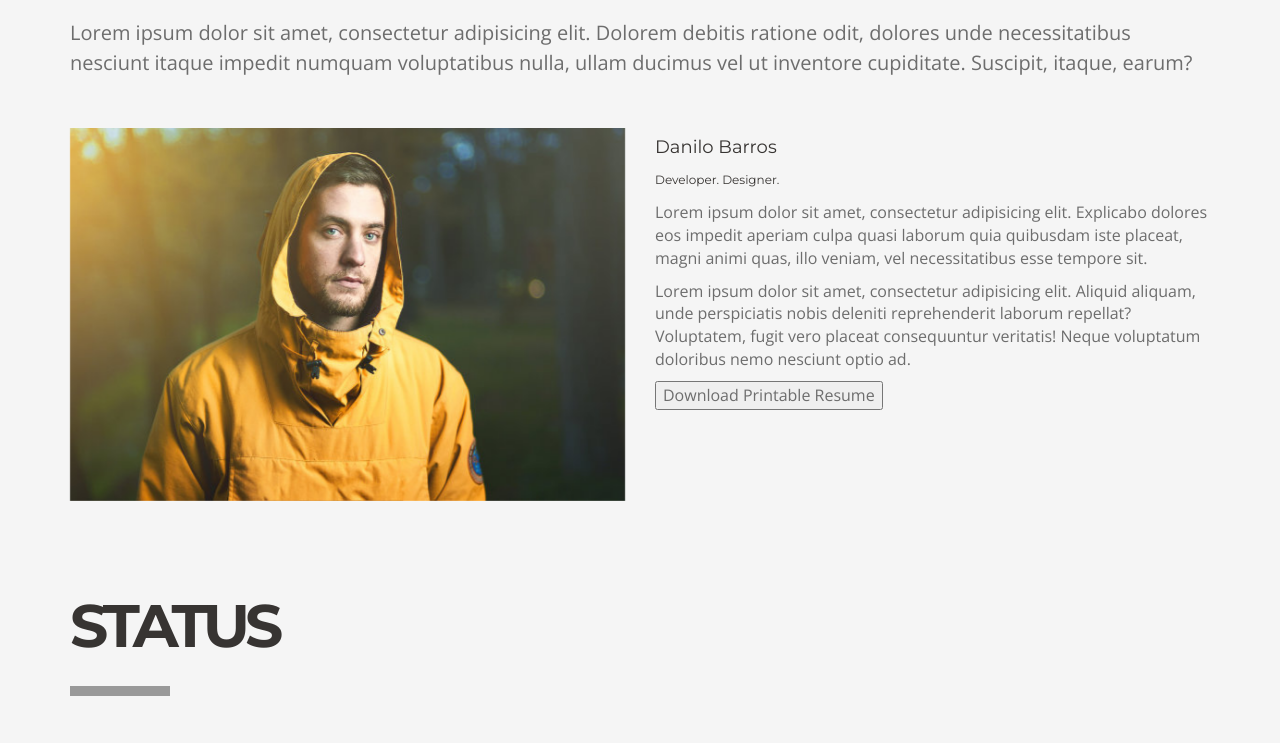
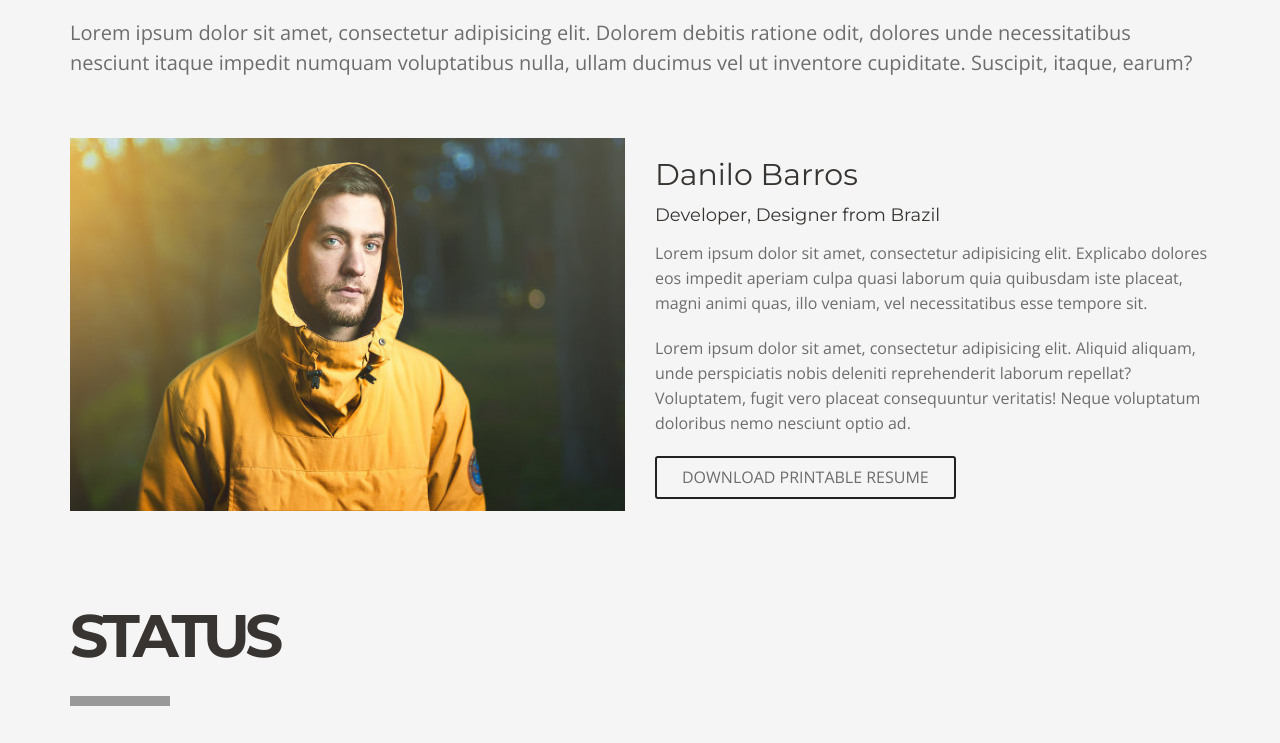
Before and after one commit to danilobjr/BetterCSS, a website: page index.html in a window 1280 px wide. Shown: the part 1080-1823 px from the top of the page. Drawn offline with nearby package versions, Linux system fonts and the light colour scheme.

Commit message:
about section

```diff
--- a/css/2-base/_base.scss
+++ b/css/2-base/_base.scss
@@ -11,3 +11,21 @@ h1, h2, h3, h4, h5, h6 {
 	padding-bottom: 5px;
 	color: $headers-color;
 }
+
+button {
+	padding: 8px 25px;
+	text-transform: uppercase;
+	background-color: transparent;
+	border: 2px solid #222;
+	border-radius: 3px;
+
+	&:hover {
+		color: whitesmoke;
+		background-color: #222;
+	}
+}
+
+p {
+	padding-bottom: 10px;
+	line-height: 25px;
+}
--- a/css/3-modules/__imports.sass
+++ b/css/3-modules/__imports.sass
@@ -1 +1,2 @@
 @import 'section'
+@import 'buttons'
--- a/index.html
+++ b/index.html
@@ -53,8 +53,8 @@
         <div class="section-body row">
             <div class="col-md-6"><img src="images/profile.png" alt="Danilo Barros"></div>
             <div class="col-md-6">
-                <h4>Danilo Barros</h4>
-                <h6>Developer. Designer.</h6>
+                <h2>Danilo Barros</h2>
+                <h4>Developer, Designer from Brazil</h4>
                 <p>Lorem ipsum dolor sit amet, consectetur adipisicing elit. Explicabo dolores eos impedit aperiam culpa quasi laborum quia quibusdam iste placeat, magni animi quas, illo veniam, vel necessitatibus esse tempore sit.</p>
                 <p>Lorem ipsum dolor sit amet, consectetur adipisicing elit. Aliquid aliquam, unde perspiciatis nobis deleniti reprehenderit laborum repellat? Voluptatem, fugit vero placeat consequuntur veritatis! Neque voluptatum doloribus nemo nesciunt optio ad.</p>
                 <button>Download Printable Resume</button>
```
Also changed, not shown: css/3-modules/_buttons.scss (added, +7 -0 lines), css/styles.css.
